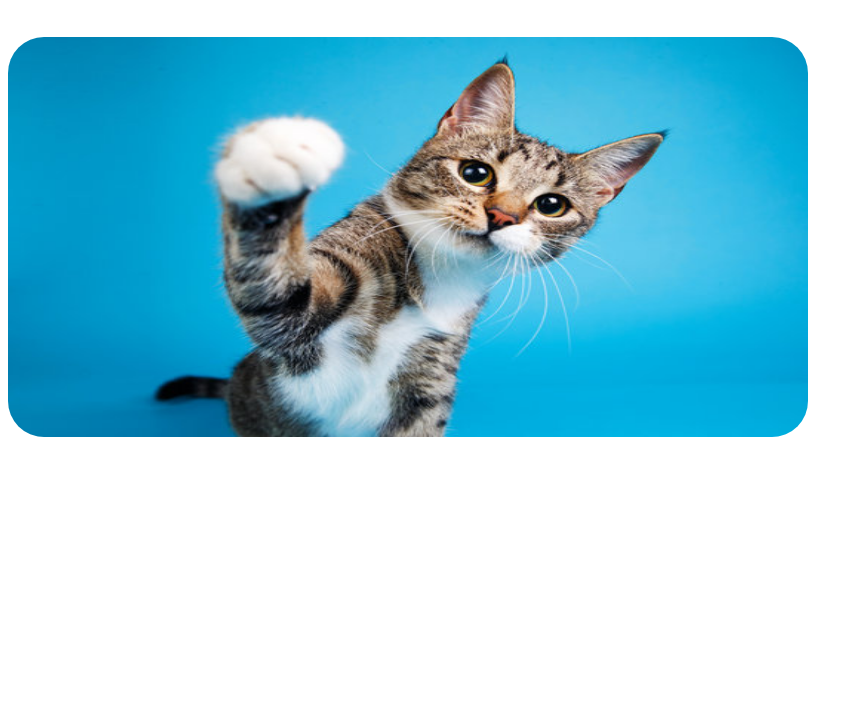
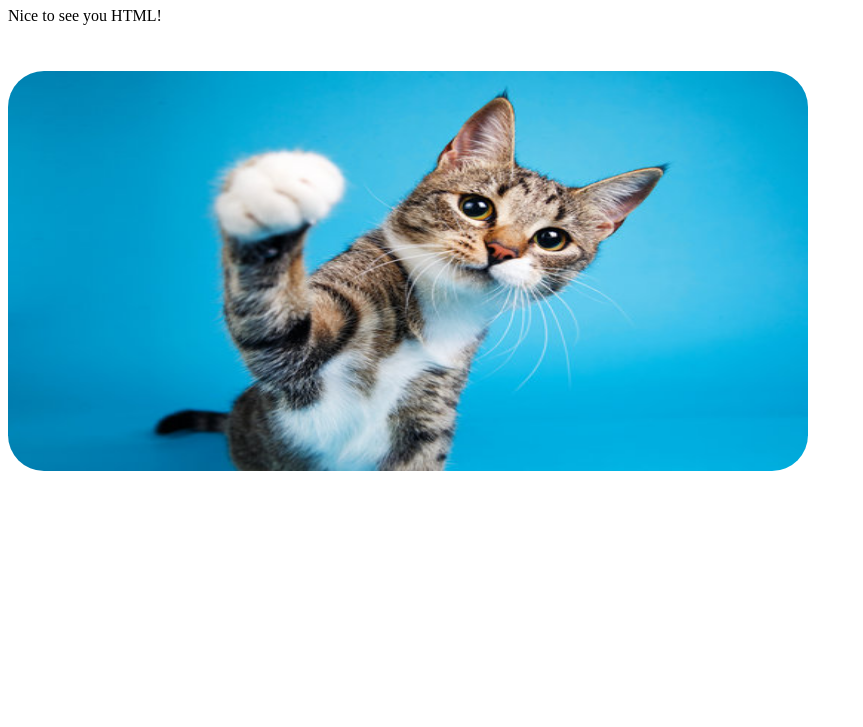
Before and after one commit to emma1326/emma1326.github.io, a plain HTML site: page index.html in a window 1280 px wide. Shown: the part 73-800 px from the top of the page, without its empty margins (0-863 px from the left). Drawn offline with Linux system fonts and the light colour scheme.

Commit message:
Update index.html

```diff
--- a/index.html
+++ b/index.html
@@ -9,6 +9,7 @@
 </head>
 <body>
   <h1>Emma was here!</h1>
+  <p>Nice to see you HTML!</p>
   <img src="/izziboo.png" alt="Izziboo's picture" style="width:800px;height:400px;border-radius:36px;margin-top:30px;" />
 </body>
 </html>
```
